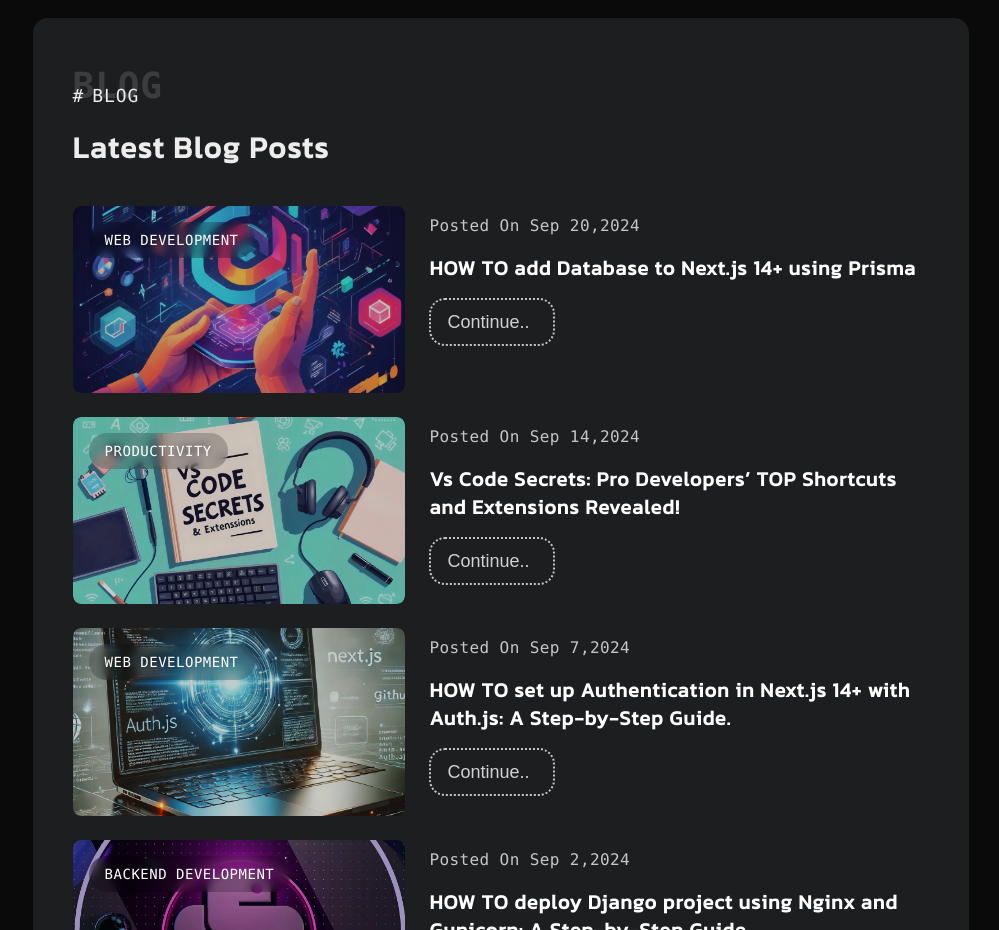
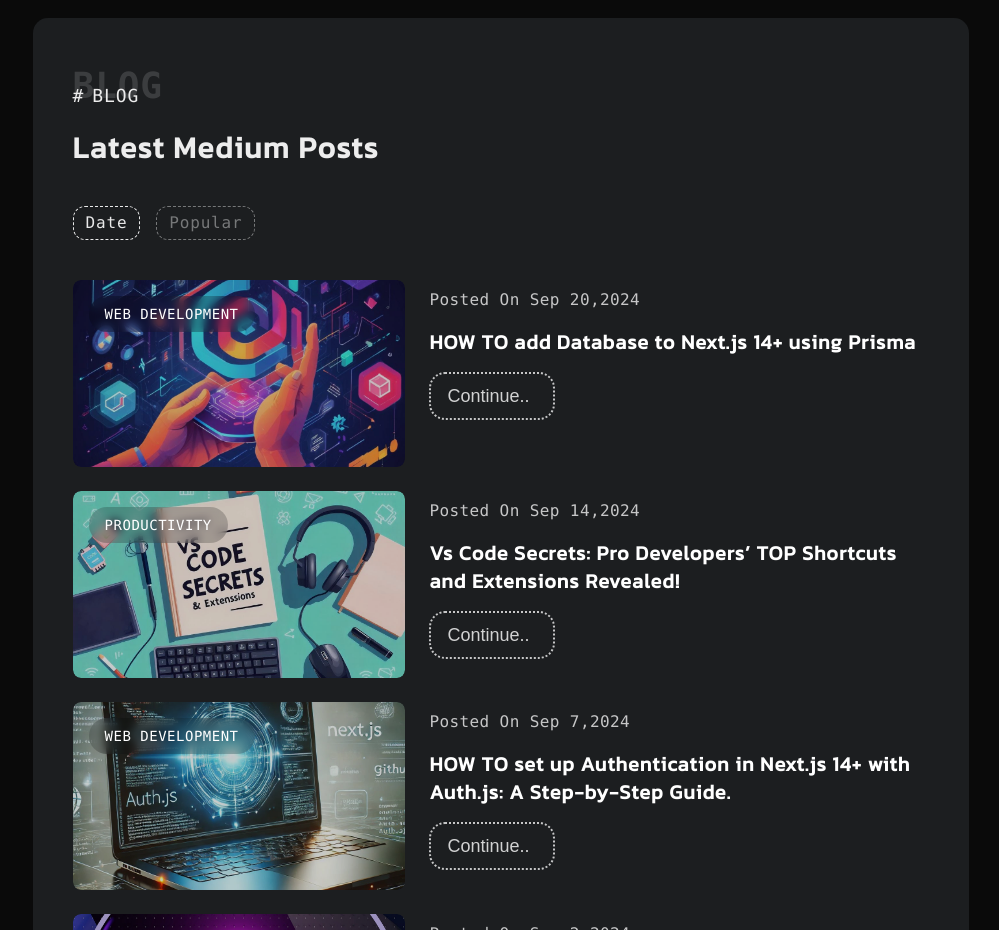
Before and after one commit to ashx010/portfolio_nextjs, a Next.js app: page / in a window 1280 px wide. Shown: the part 2900-3830 px from the top of the page, without its empty margins (281-1280 px from the left). Built offline with nearby package versions, Linux system fonts and the light colour scheme; a web font is replaced by a local one.

Commit message:
update blog section, added sorting by popularity and date(i.e. original array)

```diff
--- a/src/components/main_content/blog.jsx
+++ b/src/components/main_content/blog.jsx
@@ -1,4 +1,5 @@
-import React from 'react';
+"use client";
+import React, {useState} from 'react';
 import {KanitFont} from "@/app/fonts";
 import Image from "next/image";
 
@@ -9,40 +10,59 @@
             link: "https://medium.com/@scripet/2763cb4ec8d0",
             imgLink: "/post1.jpg",
             date: "Sep 20,2024",
-            type: "Web Development"
+            type: "Web Development",
+            popular: 4
         },
         {
             name: "Vs Code Secrets: Pro Developers’ TOP Shortcuts and Extensions Revealed!",
             link: "https://medium.com/@scripet/2d6099dd3478",
             imgLink: "/post2.jpg",
             date: "Sep 14,2024",
-            type: "Productivity"
+            type: "Productivity",
+            popular: 3
         },
         {
             name: "HOW TO set up Authentication in Next.js 14+ with Auth.js: A Step-by-Step Guide.",
             link: "https://medium.com/@scripet/b746203481d7",
             imgLink: "/post3.jpg",
             date: "Sep 7,2024",
-            type: "Web Development"
+            type: "Web Development",
+            popular: 1
         },
         {
             name: "HOW TO deploy Django project using Nginx and Gunicorn: A Step-by-Step Guide.",
             link: "https://medium.com/@scripet/69eee0f830d0",
             imgLink: "/post4.jpg",
             date: "Sep 2,2024",
-            type: "Backend Development"
+            type: "Backend Development",
+            popular: 2
         },
     ]
+    const [blogType, setBlogType] = useState("date")
+    const sortedBlogData = [...data].sort((a, b) => {
+        if (blogType === "popular") {
+            return a.popular - b.popular;
+        }
+        return 0;
+    });
+    const handleTogglePort = (type) => {
+        setBlogType(type);
+    }
+
     return (
         <div id="portfolio" className={`w-full rounded-[15px] bg-[#1C1E20FF] px-4 py-6 lg:px-10 lg:py-12 space-y-4`}>
             <h3 className={`font-mono font-medium uppercase text-lg tracking-wider relative pt-4 mb-5 dark:text-white before:content-['#'] before:pr-2 after:content-[attr(data-backdrop-text)] after:absolute after:top-0 after:left-0 after:font-poppins after:font-bold after:uppercase after:text-4xl after:opacity-15`} data-backdrop-text={"Blog"}>
                 Blog
             </h3>
             <h1 className={`text-2xl lg:text-3xl ${KanitFont.variable} font-[kanit] font-black tracking-wider`}>
-                Latest Blog Posts
+                Latest Medium Posts
             </h1>
+            <div className={`pt-2 lg:pt-6 flex lg:space-x-4 lg:space-y-0 space-y-4 lg:flex-row flex-col w-fit justify-start lg:items-center`}>
+                <div onClick={() => handleTogglePort("date")} className={`cursor-pointer border border-dashed rounded-xl px-3 py-1  tracking-wider font-mono ${blogType === "date" ? "text-white/90 border-white/90" : "text-white/40 border-white/40"} hover:text-white/80`}>Date</div>
+                <div onClick={() => handleTogglePort("popular")} className={`cursor-pointer border border-dashed rounded-xl  px-3 py-1  tracking-wider font-mono ${blogType === "popular" ? "text-white/90 border-white/90" : "text-white/40 border-white/40"} hover:text-white/80`}>Popular</div>
+            </div>
             <div className={`w-full pt-3 lg:pt-6 space-y-6 flex flex-col justify-start items-start`}>
-                {data
+                {sortedBlogData
                     .slice(0, 4)
                     .map((post, index) => (
                     <div key={index} className={`w-full flex flex-col lg:flex-row space-y-2 lg:space-y-0 lg:space-x-6 justify-start content-center`}>
```
